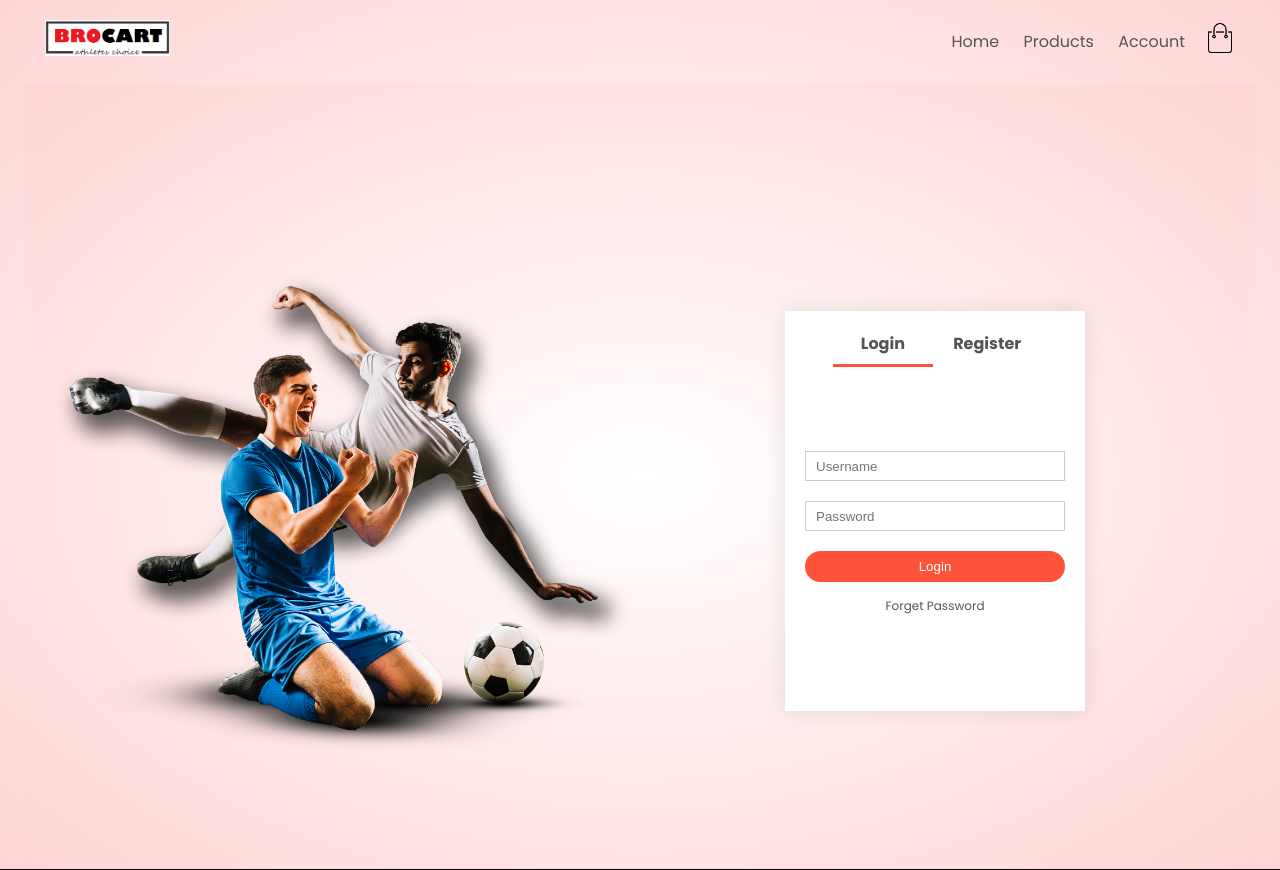
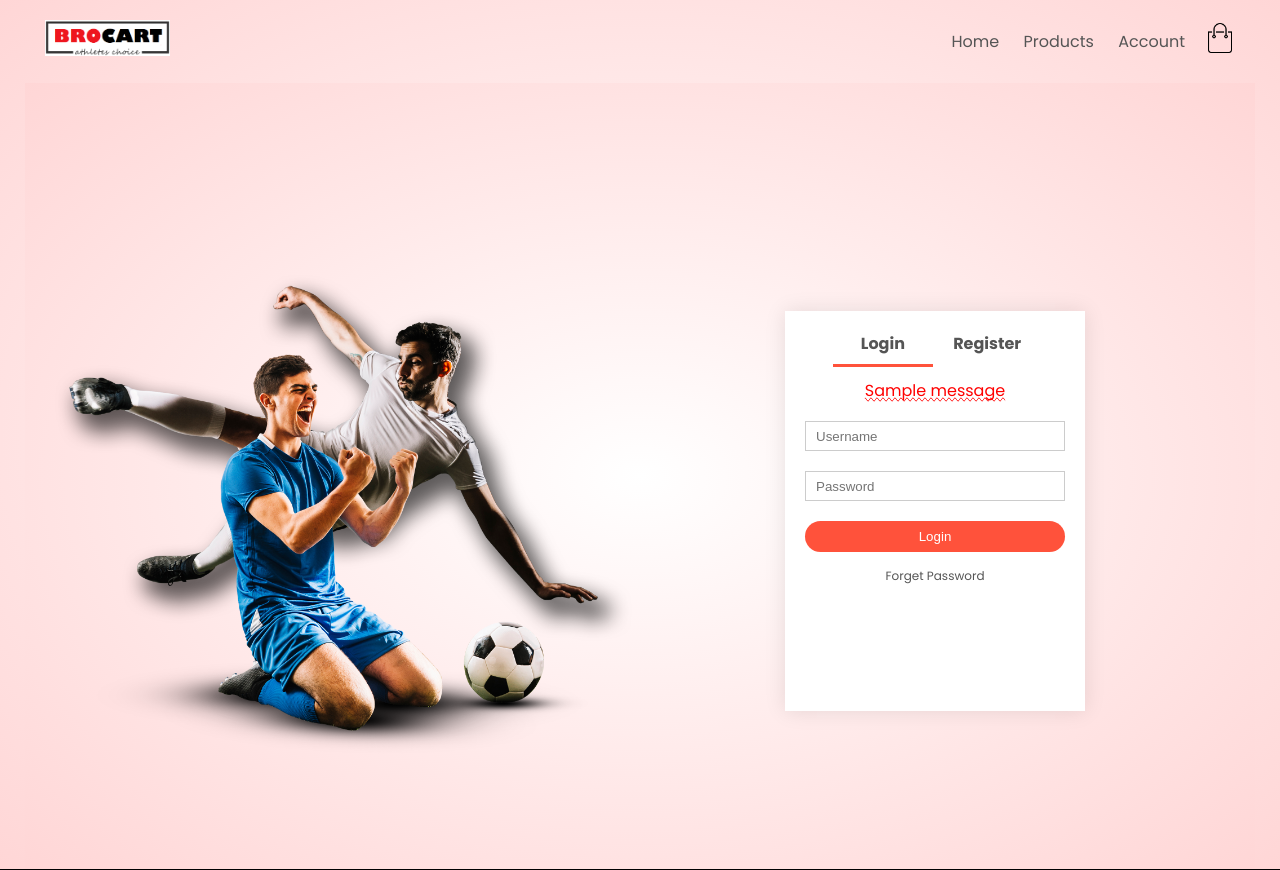
Before and after one commit to DeepakAdoor05/E-commerce_App_Django, a Django app: page /customer/account in a window 1280 px wide. Shown: the top 870 px of the page. Run offline with Django 5.2, Linux system fonts and the light colour scheme; tables that the repository leaves empty hold one stand-in row (values such as "Sample post"); one stand-in notice (Sample message) is shown.

Commit message:
Account management started and worked on register form in account page

```diff
--- a/brokart/customers/views.py
+++ b/brokart/customers/views.py
@@ -1,7 +1,32 @@
-from django.shortcuts import render
-
+from django.shortcuts import render,redirect
+from django.contrib.auth.models import User
+from django.contrib import messages
+from .models import Customer
 # Create your views here.
 
 # Function for SignUp and SignIn.
 def show_account(request):
+    if request.POST and 'register' in request.POST:
+        try:
+            username=request.POST.get('username')
+            password=request.POST.get('password')
+            email=request.POST.get('email')
+            address=request.POST.get('address')
+            phone=request.POST.get('phone')
+            # Create user accounts.
+            user=User.objects.create(
+                username=username,
+                password=password,
+                email=email
+                )
+            # Create customer account.
+            customer=Customer.objects.create(
+                user=user,
+                phone=phone,
+                address=address
+            )
+            return redirect('home')
+        except Exception as e:
+            error_message="Duplicate username or invalid credentials"
+            messages.error(request,error_message)
     return render(request,'account.html')
--- a/brokart/static/css/style.css
+++ b/brokart/static/css/style.css
@@ -411,7 +411,7 @@ th:last-child{
     max-width: 300px;
     padding: 0 20px;
     position: absolute;
-    top: 130px;
+    top: 100px;
     transition: transform 1s;
 }
 form input{
@@ -429,6 +429,13 @@ form .btn{
 }
 form .btn:focus{
     outline: none;
+}
+.message{
+    color: red;
+    text-decoration-line: spelling-error;
+}
+.message-ul{
+    padding: 4px;
 }
 #LoginForm{
     left: -300px;
--- a/brokart/templates/account_banner.html
+++ b/brokart/templates/account_banner.html
@@ -12,18 +12,29 @@
                         <span onclick="register()">Register</span>
                         <hr id="Indicator" style="transform: translate(0px);">
                     </div>
-                    <form id="LoginForm" style="transform: translateX(300px);">
-                        <input type="text" placeholder="Username">
-                        <input type="password" placeholder="Password">
-                        <button type="submit" class="btn">Login</button>
+                    {% if messages %}
+                    <div class="message">
+                        {% for message in messages %}
+                            <ul class="message-ul">{{message}}</ul>
+                        {% endfor %}
+                    </div>
+                    {% endif %}
+                    <form id="LoginForm" method="post" enctype="multipart/form-data" style="transform: translateX(300px);">
+                        {% csrf_token %}
+                        <input type="text" required name="username" maxlength="10" minlength="3" placeholder="Username">
+                        <input type="password" required name="password" minlength="6" placeholder="Password">
+                        <button type="submit" name="login" class="btn">Login</button>
                         <a href="">Forget Password</a>
                     </form>
 
-                    <form id="RegForm" style="transform: translateX(300px);">
-                        <input type="text" placeholder="Username">
-                        <input type="email" placeholder="Email">
-                        <input type="password" placeholder="Password">
-                        <button type="submit" class="btn">Register</button>
+                    <form id="RegForm" method="post" enctype="multipart/form-data" style="transform: translateX(300px);">
+                        {% csrf_token %}
+                        <input type="text" required name="username" maxlength="10" minlength="3" placeholder="Username">
+                        <input type="email" required name="email" placeholder="Email">
+                        <input type="password" required name="password" minlength="6" placeholder="Password">
+                        <input type="text" required name="address" minlength="5" placeholder="Address">
+                        <input type="tel" required name="phone" minlength="5" placeholder="Phone">
+                        <button type="submit" name="register" class="btn">Register</button>
                     </form>
                 </div>
             </div>
```
Also changed, not shown: brokart/db.sqlite3.
